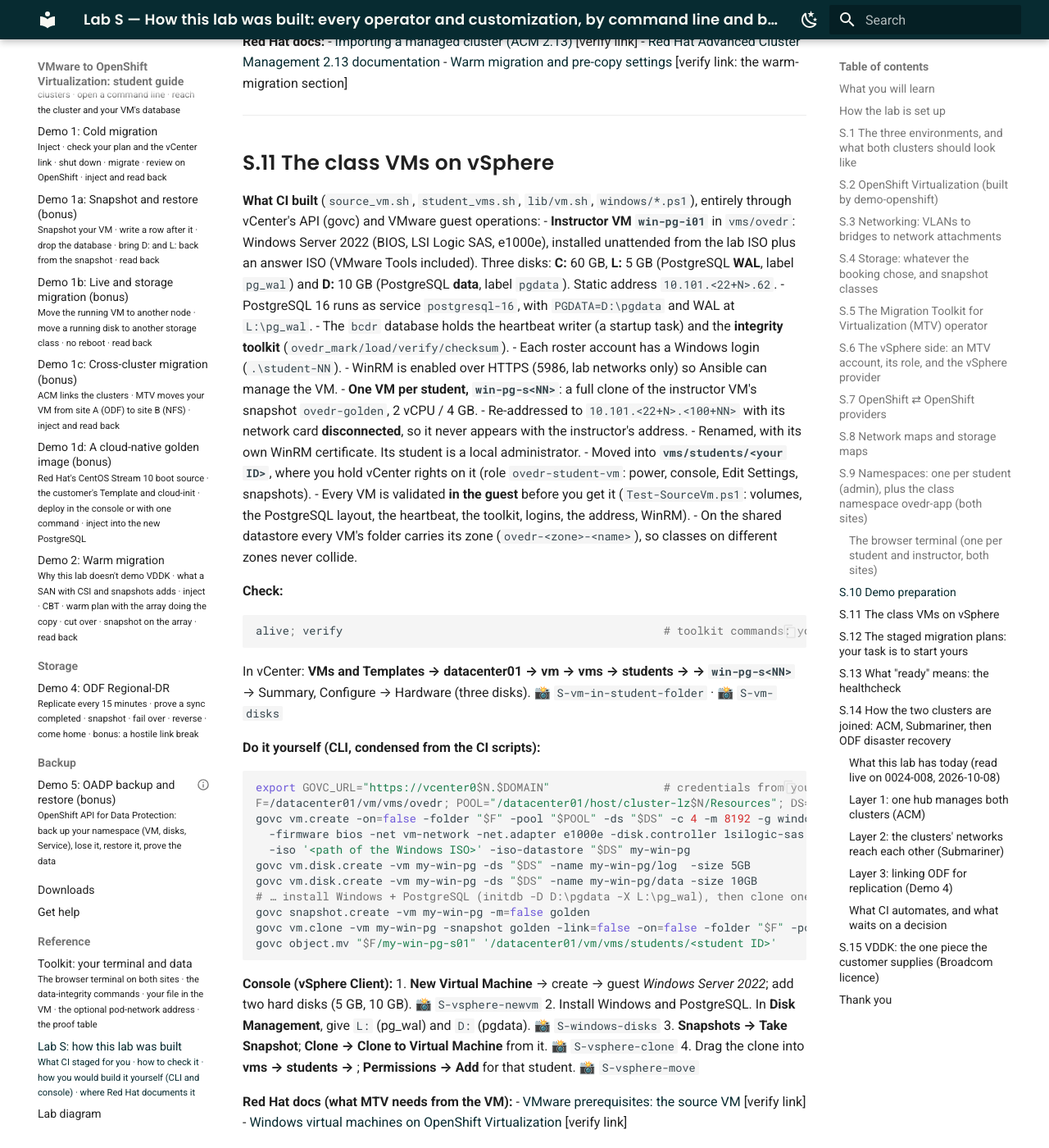
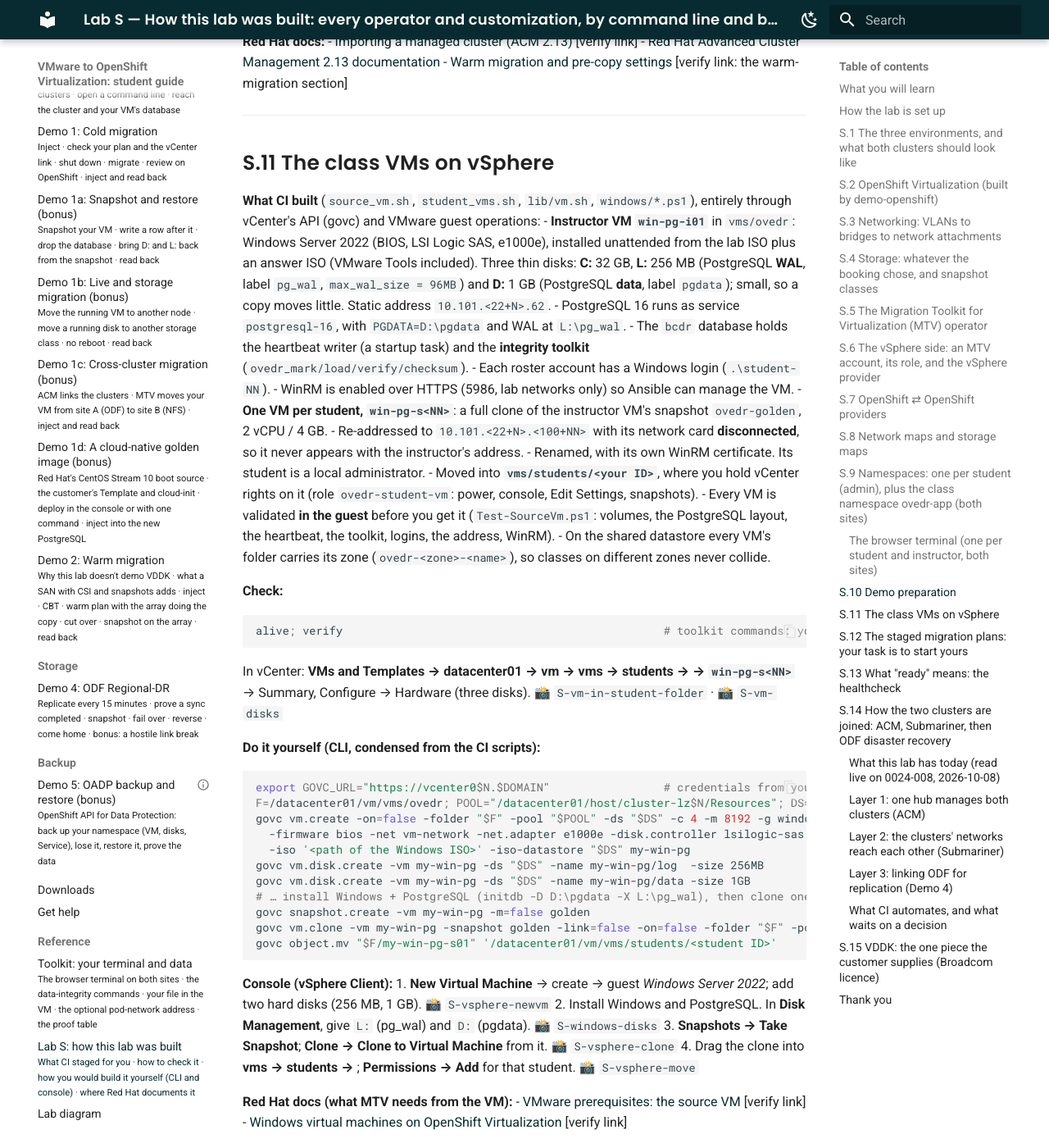
Before and after one commit to paragonmicro-lab/demo-0024-public, an MkDocs documentation site: the page built from docs/demos/setup-how-the-lab-is-built.md, in a window 1280 px wide and 1400 px high, scrolled down 13991 px. Shown: the whole window at 82% size. Built offline with MkDocs 1.6.1 and Material for MkDocs 9.7.7, drawn with Linux system fonts in a browser that asks for light colours; some of the changed text lies outside the part shown.

Commit message:
class @ demo-openshift-ove ec075b395e42

````diff
--- a/docs/demos/setup-how-the-lab-is-built.md
+++ b/docs/demos/setup-how-the-lab-is-built.md
@@ -646,8 +646,8 @@
 **What CI built** (`source_vm.sh`, `student_vms.sh`, `lib/vm.sh`, `windows/*.ps1`), entirely through vCenter's API (govc)
 and VMware guest operations:
 - **Instructor VM `win-pg-i01`** in `vms/ovedr`: Windows Server 2022 (BIOS, LSI Logic SAS, e1000e), installed unattended
-  from the lab ISO plus an answer ISO (VMware Tools included). Three disks: **C:** 60 GB, **L:** 5 GB (PostgreSQL **WAL**,
-  label `pg_wal`) and **D:** 10 GB (PostgreSQL **data**, label `pgdata`). Static address `10.101.<22+N>.62`.
+  from the lab ISO plus an answer ISO (VMware Tools included). Three thin disks: **C:** 32 GB, **L:** 256 MB (PostgreSQL **WAL**,
+  label `pg_wal`, `max_wal_size = 96MB`) and **D:** 1 GB (PostgreSQL **data**, label `pgdata`); small, so a copy moves little. Static address `10.101.<22+N>.62`.
   - PostgreSQL 16 runs as service `postgresql-16`, with `PGDATA=D:\pgdata` and WAL at `L:\pg_wal`.
   - The `bcdr` database holds the heartbeat writer (a startup task) and the **integrity toolkit**
     (`ovedr_mark/load/verify/checksum`).
@@ -678,10 +678,10 @@
 export GOVC_URL="https://vcenter0$N.$DOMAIN"                 # credentials from your vault
 F=/datacenter01/vm/vms/ovedr; POOL="/datacenter01/host/cluster-lz$N/Resources"; DS=coresan01_data00
 govc vm.create -on=false -folder "$F" -pool "$POOL" -ds "$DS" -c 4 -m 8192 -g windows2019srvNext_64Guest \
-  -firmware bios -net vm-network -net.adapter e1000e -disk.controller lsilogic-sas -disk 60GB \
+  -firmware bios -net vm-network -net.adapter e1000e -disk.controller lsilogic-sas -disk 32GB \
   -iso '<path of the Windows ISO>' -iso-datastore "$DS" my-win-pg
-govc vm.disk.create -vm my-win-pg -ds "$DS" -name my-win-pg/log  -size 5GB
-govc vm.disk.create -vm my-win-pg -ds "$DS" -name my-win-pg/data -size 10GB
+govc vm.disk.create -vm my-win-pg -ds "$DS" -name my-win-pg/log  -size 256MB
+govc vm.disk.create -vm my-win-pg -ds "$DS" -name my-win-pg/data -size 1GB
 # … install Windows + PostgreSQL (initdb -D D:\pgdata -X L:\pg_wal), then clone one per student:
 govc snapshot.create -vm my-win-pg -m=false golden
 govc vm.clone -vm my-win-pg -snapshot golden -link=false -on=false -folder "$F" -pool "$POOL" -ds "$DS" -c 2 -m 4096 my-win-pg-s01
@@ -689,7 +689,7 @@
 ```
 
 **Console (vSphere Client):**
-1. **New Virtual Machine** → create → guest *Windows Server 2022*; add two hard disks (5 GB, 10 GB). 📸 `S-vsphere-newvm`
+1. **New Virtual Machine** → create → guest *Windows Server 2022*; add two hard disks (256 MB, 1 GB). 📸 `S-vsphere-newvm`
 2. Install Windows and PostgreSQL. In **Disk Management**, give `L:` (pg_wal) and `D:` (pgdata). 📸 `S-windows-disks`
 3. **Snapshots → Take Snapshot**; **Clone → Clone to Virtual Machine** from it. 📸 `S-vsphere-clone`
 4. Drag the clone into **vms → students → <ID>**; **Permissions → Add** for that student. 📸 `S-vsphere-move`
````
Also changed, not shown: other parts of docs/demos/setup-how-the-lab-is-built.md (+3 -3 lines), docs/demos/00-access-and-tools.md (+4 -4 lines), docs/demos/01-vmware-to-ove-cold.md (+3 -3 lines), docs/demos/01b-live-and-storage-migration.md (+3 -3 lines), docs/demos/toolkit.md (+5 -5 lines).
